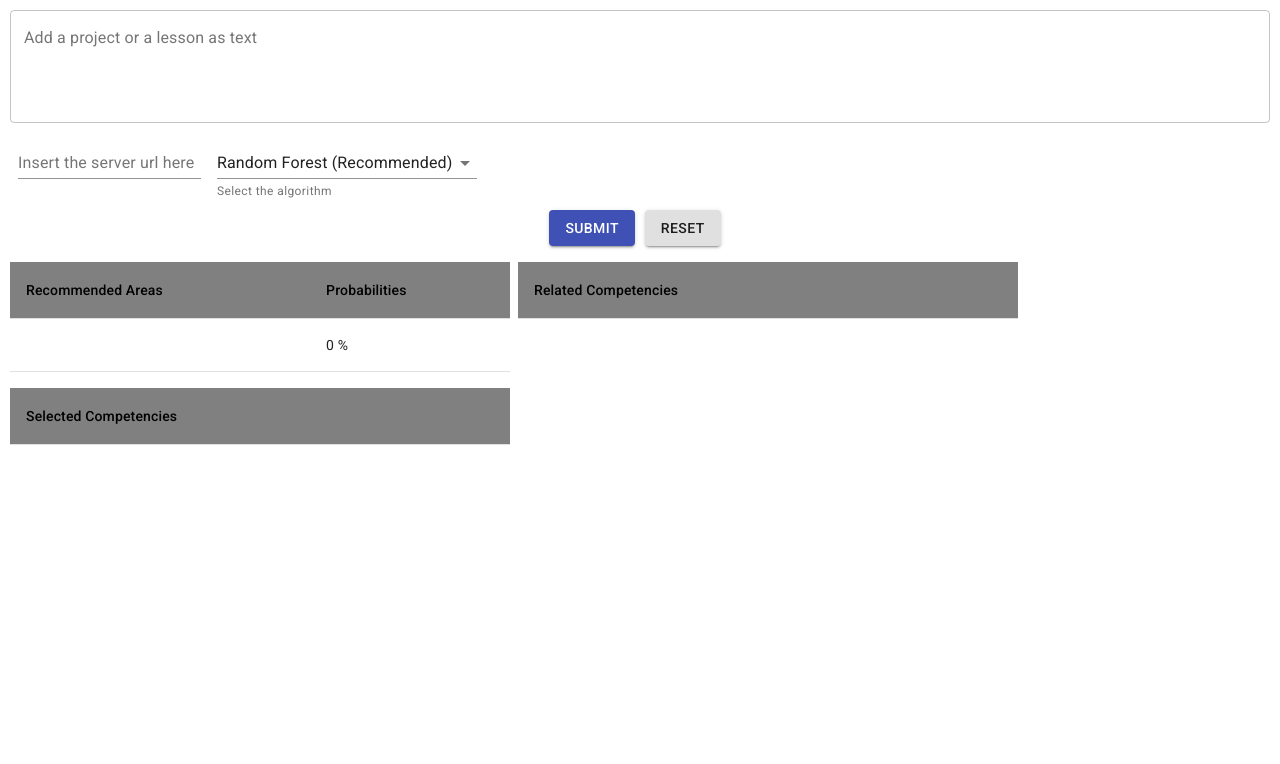
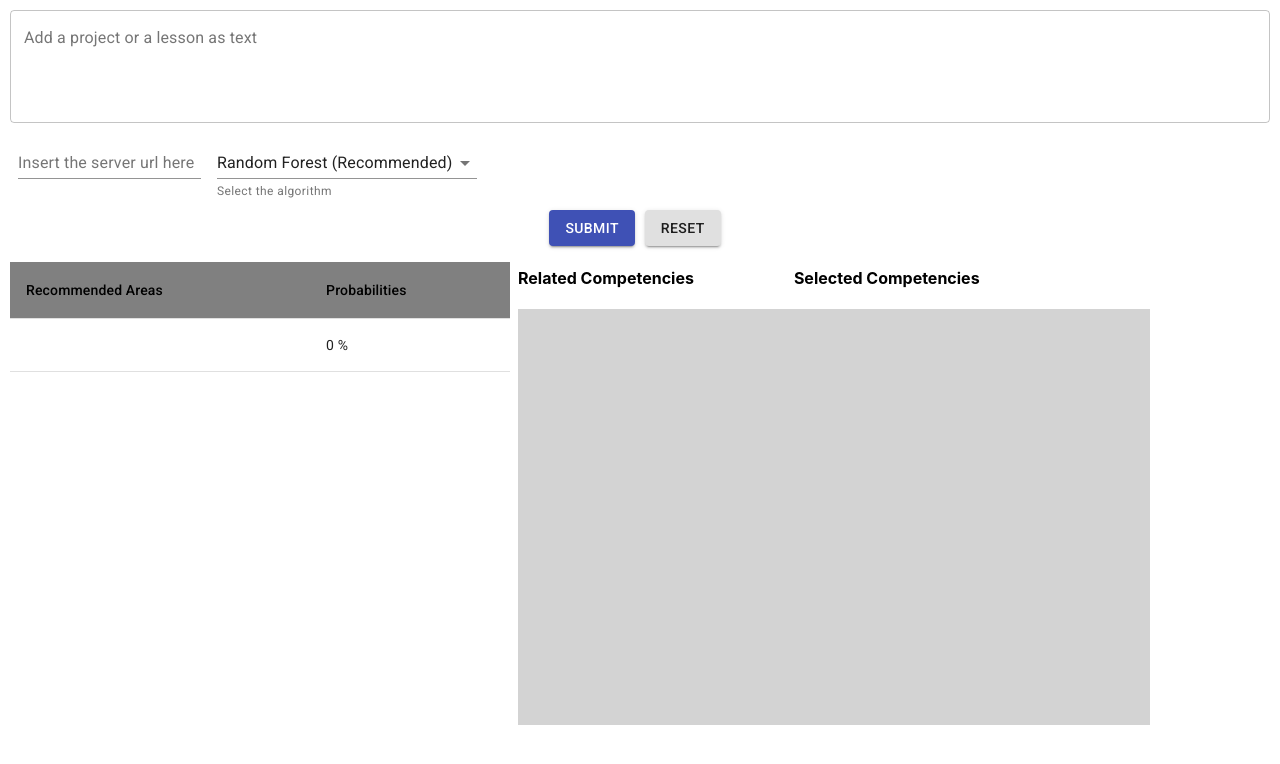
Before and after one commit to antoniocapizzi-nigmatica/progetto_nini_fe, a React (Create React App) app: page / in a window 1280 px wide. Shown: the top 764 px of the page. Built offline with nearby package versions, Linux system fonts and the light colour scheme.

Commit message:
Aggiunto drag and drop

```diff
--- a/package.json
+++ b/package.json
@@ -14,8 +14,9 @@
     "axios": "^0.19.2",
     "fontsource-roboto": "^3.0.3",
     "react": "^16.13.1",
+    "react-beautiful-dnd": "^13.0.0",
     "react-dom": "^16.13.1",
-    "react-scripts": "3.4.1",
+    "react-scripts": "^3.4.3",
     "typescript": "^3.7.5"
   },
   "scripts": {
@@ -38,5 +39,8 @@
       "last 1 firefox version",
       "last 1 safari version"
     ]
+  },
+  "devDependencies": {
+    "@types/react-beautiful-dnd": "^13.0.0"
   }
 }
--- a/src/App.tsx
+++ b/src/App.tsx
@@ -9,6 +9,7 @@ import FormControl from '@material-ui/core/FormControl';
 import {Button, Grid, Table, TableBody, TableCell, TableContainer, TableHead, TableRow} from "@material-ui/core";
 import NativeSelect from '@material-ui/core/NativeSelect';
 import axios from 'axios';
+import {DragDropContext, Droppable, Draggable, DropResult, DraggableLocation} from "react-beautiful-dnd";
 
 function App() {
     interface dataFromServer {
@@ -43,6 +44,10 @@ function App() {
             short: {
                 maxWidth: 150,
                 marginRight: 10
+            },
+            dndLabels: {
+               // maxWidth: 150,
+                marginRight: 100
             },
             table: {
                 width: 500,
@@ -88,6 +93,72 @@ function App() {
         let sel = state.selectedDescriptions;
         sel.push(descr);
         setState({ ...state, selectedDescriptions: sel });
+    };
+    const grid:number = 8;
+    const getItemStyle = (isDragging: boolean, draggableStyle: any):{} => ({
+        userSelect: 'none',
+        padding: 2*grid,
+        margin: `0 0 ${grid}px 0`,
+        background: isDragging ? 'lightgreen' : 'grey',
+        ...draggableStyle
+    });
+
+    const getListStyle = (isDraggingOver: boolean):{} => ({
+        background: isDraggingOver ? 'lightblue' : 'lightgrey',
+        padding: grid,
+        width: 300,
+        minHeight: 400
+    });
+    const reorder = (list: string[], startIndex: number, endIndex: number) => {
+        const result = Array.from(list);
+        const [removed] = result.splice(startIndex, 1);
+        result.splice(endIndex, 0, removed);
+
+        return result;
+    };
+    const move = (source: string[], destination:string[], droppableSource: DraggableLocation, droppableDestination: DraggableLocation) => {
+        const sourceClone = Array.from(source);
+        const destClone = Array.from(destination);
+        const [removed] = sourceClone.splice(droppableSource.index, 1);
+
+        destClone.splice(droppableDestination.index, 0, removed);
+
+        const result = {droppable: sourceClone, droppable2: destClone};
+
+        return result;
+    };
+    const onDragEnd = (result: DropResult) => {
+        const { source, destination } = result;
+
+        // dropped outside the list
+        if (!destination) {
+            return;
+        }
+
+        if (source.droppableId === destination.droppableId) {
+            const items = reorder(
+                state.descriptionsToShow,
+                source.index,
+                destination.index
+            );
+
+
+            if (source.droppableId === 'droppable2') {
+                setState({...state, descriptionsToShow: items})
+            }
+
+
+        } else {
+            const result = move(
+                state.descriptionsToShow,
+                state.selectedDescriptions,
+                source,
+                destination
+            );
+
+            setState({...state, descriptionsToShow: result.droppable, selectedDescriptions: result.droppable2})
+        }
+
     };
     return (
         <div className="App">
@@ -153,8 +224,75 @@ function App() {
                                     </TableBody>
                                 </Table>
                             </TableContainer>
+                            <Grid item direction="column">
+                                <Grid container direction="row">
+                                    <h4 className={classes.dndLabels}>Related Competencies</h4>
+                                    <h4>Selected Competencies</h4>
+                                </Grid>
+                                <Grid container direction="row">
+                                    <DragDropContext onDragEnd={onDragEnd}>
+                                        <Droppable droppableId="droppable">
+                                            {(provided, snapshot) => (
+                                                <div
+                                                    ref={provided.innerRef}
+                                                    style={getListStyle(snapshot.isDraggingOver)}>
+                                                    {state.descriptionsToShow.map((item, index) => (
+                                                        <Draggable
+                                                            key={item}
+                                                            draggableId={item}
+                                                            index={index}>
+                                                            {(provided, snapshot) => (
+                                                                <div
+                                                                    ref={provided.innerRef}
+                                                                    {...provided.draggableProps}
+                                                                    {...provided.dragHandleProps}
+                                                                    style={getItemStyle(
+                                                                        snapshot.isDragging,
+                                                                        provided.draggableProps.style
+                                                                    )}>
+                                                                    {item}
+                                                                </div>
+                                                            )}
+                                                        </Draggable>
+                                                    ))}
+                                                    {provided.placeholder}
+                                                </div>
+                                            )}
+                                        </Droppable>
+                                        <Droppable droppableId="droppable2">
+                                            {(provided, snapshot) => (
+                                                <div
+                                                    ref={provided.innerRef}
+                                                    style={getListStyle(snapshot.isDraggingOver)}>
+                                                    {state.selectedDescriptions.map((item, index) => (
+                                                        <Draggable
+                                                            key={item}
+                                                            draggableId={item}
+                                                            index={index}>
+                                                            {(provided, snapshot) => (
+                                                                <div
+                                                                    ref={provided.innerRef}
+                                                                    {...provided.draggableProps}
+                                                                    {...provided.dragHandleProps}
+                                                                    style={getItemStyle(
+                                                                        snapshot.isDragging,
+                                                                        provided.draggableProps.style
+                                                                    )}>
+                                                                    {item}
+                                                                </div>
+                                                            )}
+                                                        </Draggable>
+                                                    ))}
+                                                    {provided.placeholder}
+                                                </div>
+                                            )}
+                                        </Droppable>
+                                    </DragDropContext>
+                                </Grid>
 
-                            <TableContainer className={classes.table}>
+                            </Grid>
+
+                            {/* <TableContainer className={classes.table}>
                                 <Table aria-label="simple table">
                                     <TableHead>
                                         <TableRow>
@@ -186,7 +324,7 @@ function App() {
                                         ))}
                                     </TableBody>
                                 </Table>
-                            </TableContainer>
+                            </TableContainer> */}
                         </Grid>
 
                     </Grid>
```
Also changed, not shown: 1 other file (tests, documents, lock files or other folders).
